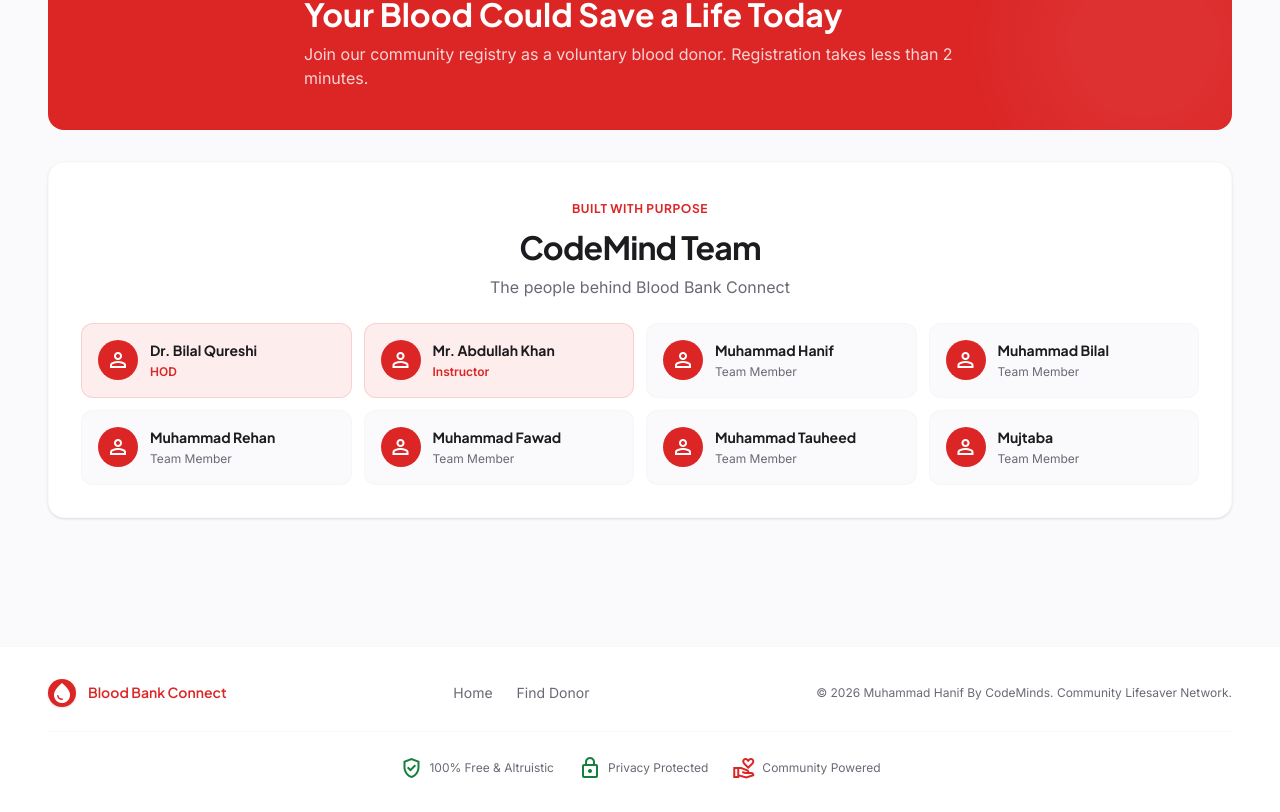
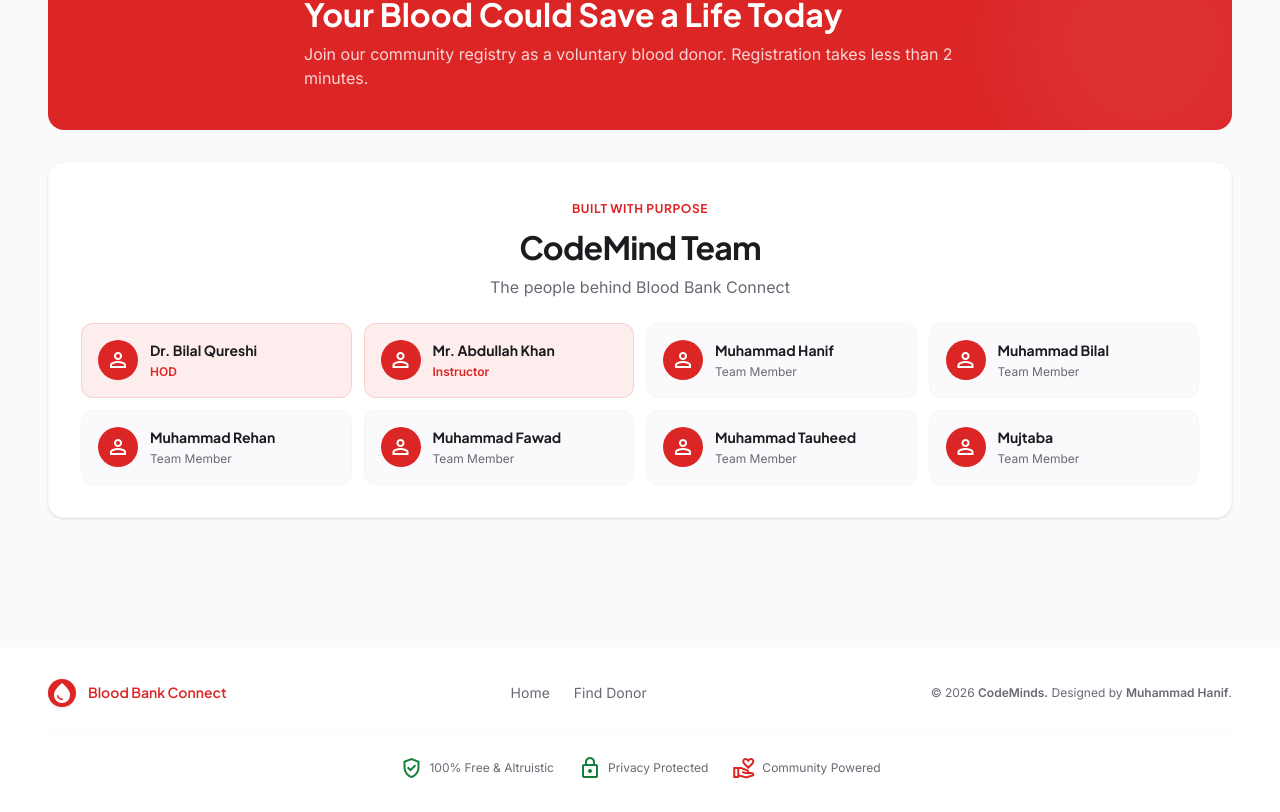
Before and after one commit to muhanif-dev/Blood-Bank, a React (Vite) app in the folder client/: page / in a window 1280 px wide. Shown: the part 1387-2199 px from the top of the page. Built offline with nearby package versions, Linux system fonts and the light colour scheme; no server answers.

Commit message:
style: adjust copyright line

```diff
--- a/client/src/components/Footer.jsx
+++ b/client/src/components/Footer.jsx
@@ -32,7 +32,7 @@ const Footer = () => {
 
           {/* Copyright */}
           <p className="text-[0.75rem] font-inter text-on-surface-variant text-center">
-            © {new Date().getFullYear()} Muhammad Hanif By CodeMinds. Community Lifesaver Network.
+            © {new Date().getFullYear()} <span className="font-semibold">CodeMinds.</span> Designed by <span className="font-semibold">Muhammad Hanif</span>.
           </p>
         </div>
 
```
